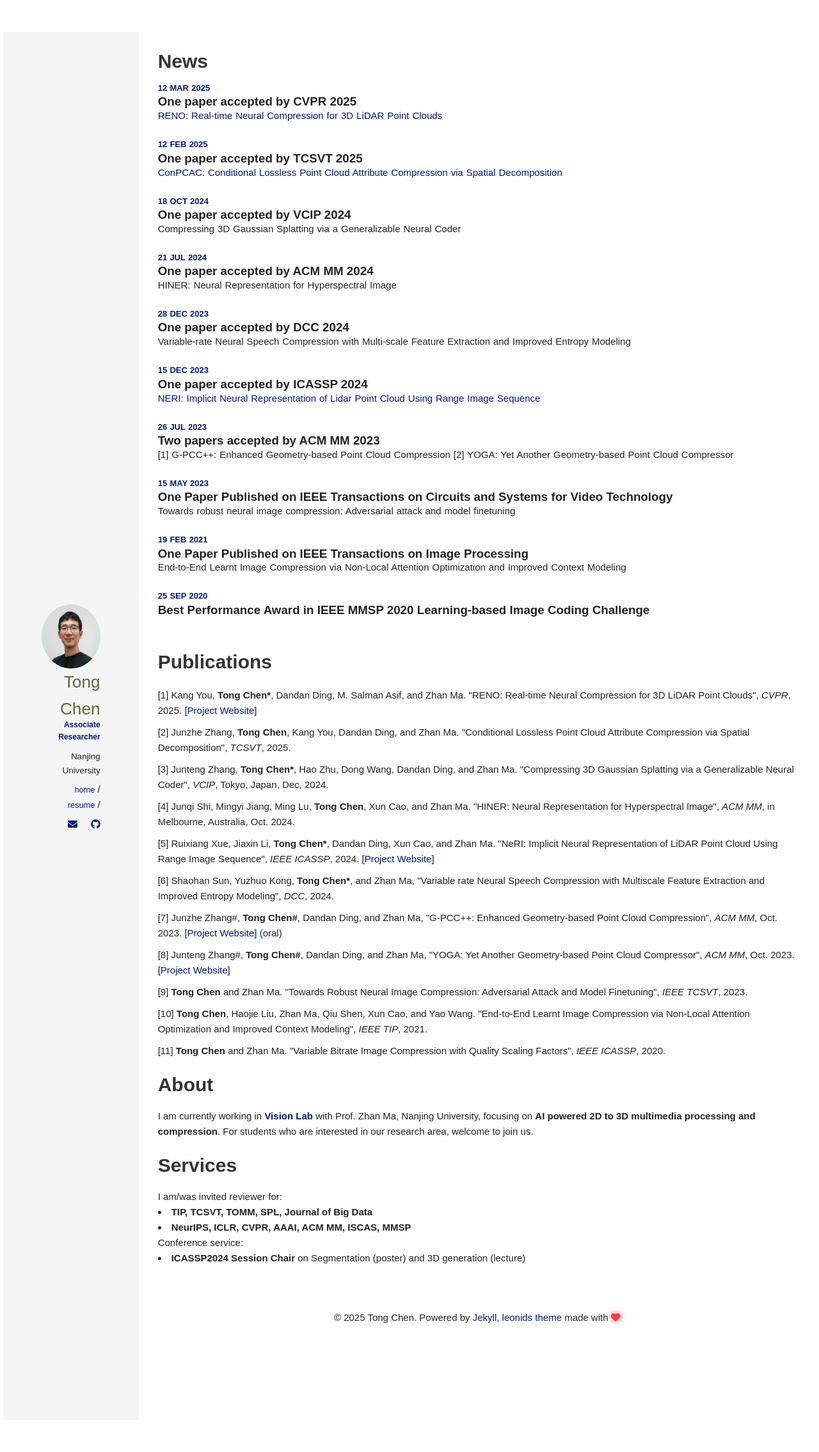
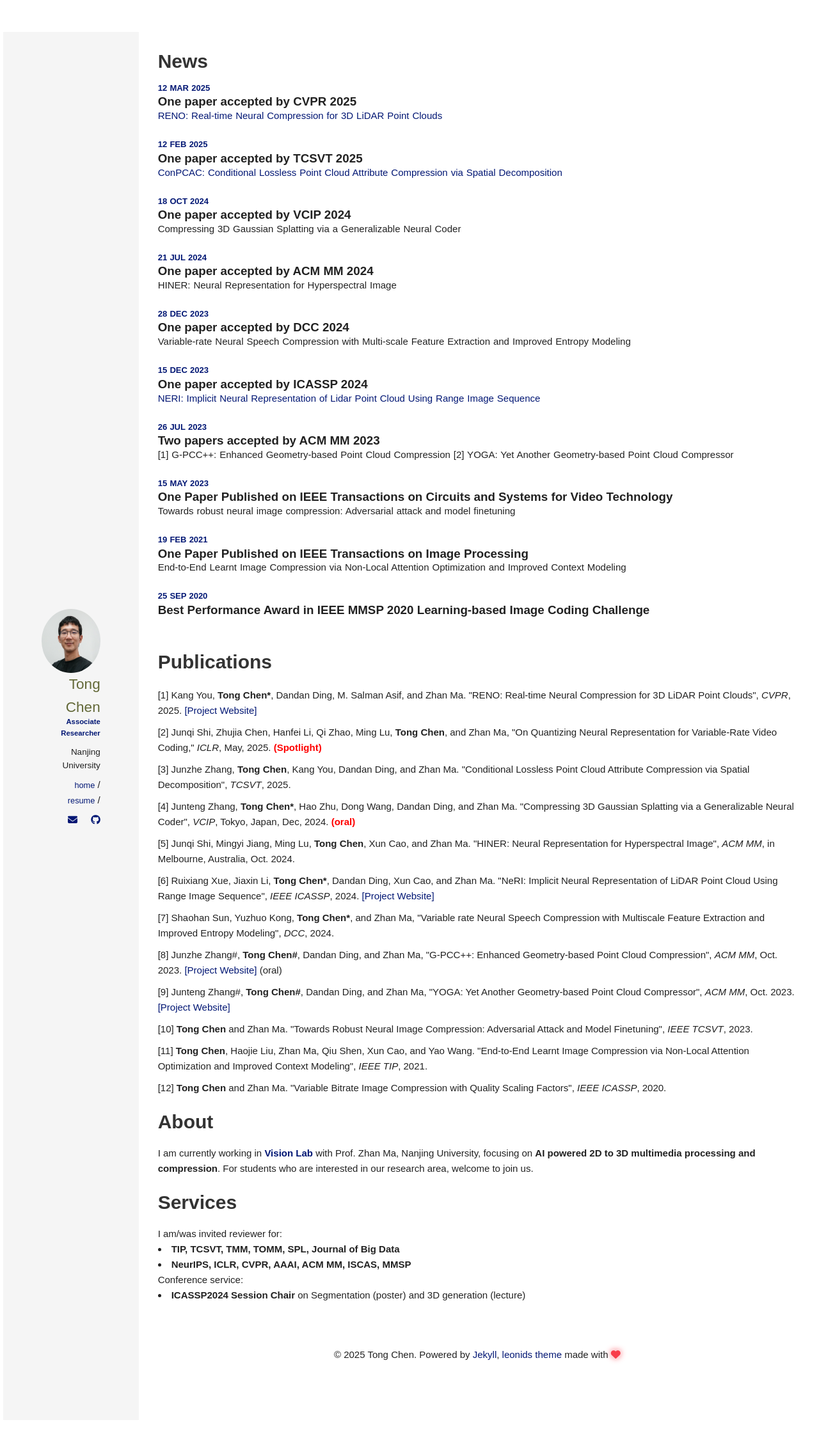
Before and after one commit to tongxyh/tongxyh.github.io, a Jekyll site: the page built from index.html, in a window 1280 px wide. Shown: the whole page at 64% size. Built offline with Jekyll 4.4.1, drawn with Linux system fonts in a browser that asks for light colours; nearby versions of some CDN libraries.

Commit message:
layout optimization and ICLR update

```diff
--- a/_config.yml
+++ b/_config.yml
@@ -62,7 +62,6 @@ owner:
   steam: #username
   # dribbble: jakenherman
   youtube: #username
-  soundcloud: #username
   weibo: #username
   flickr: #username
   500px: #username
@@ -70,4 +69,3 @@ owner:
   reddit: #username
   telegram: #username
   tripadvisor : #username
-  strava: #username
--- a/_includes/sections/about.html
+++ b/_includes/sections/about.html
@@ -10,7 +10,7 @@
 
 <div>
     I am/was invited reviewer for:
-     <li><strong>TIP, TCSVT, TOMM, SPL, Journal of Big Data</strong></li>
+     <li><strong>TIP, TCSVT, TMM, TOMM, SPL, Journal of Big Data</strong></li>
      <li><strong>NeurIPS, ICLR, CVPR, AAAI, ACM MM, ISCAS, MMSP</strong></li>
     Conference service:
     <li><strong>ICASSP2024 Session Chair</strong> on Segmentation (poster) and 3D generation (lecture)</li>
--- a/_includes/sections/publications.html
+++ b/_includes/sections/publications.html
@@ -47,9 +47,11 @@
         <ol>
             <li>Kang You, <strong>Tong Chen*</strong>, Dandan Ding, M. Salman Asif, and Zhan Ma. "RENO: Real-time Neural Compression for 3D LiDAR Point Clouds", <em>CVPR</em>, 2025. <a href="https://github.com/NJUVISION/RENO" target="_blank" rel="noopener noreferrer">[Project Website]</a></li>
 
+            <li>Junqi Shi, Zhujia Chen, Hanfei Li, Qi Zhao, Ming Lu, <strong>Tong Chen</strong>, and Zhan Ma, "On Quantizing Neural Representation for Variable-Rate Video Coding," <em>ICLR</em>, May, 2025. <strong style="color: red;">(Spotlight)</strong></li>
+
             <li>Junzhe Zhang, <strong>Tong Chen</strong>, Kang You, Dandan Ding, and Zhan Ma. "Conditional Lossless Point Cloud Attribute Compression via Spatial Decomposition", <em>TCSVT</em>, 2025.</li>
 
-            <li>Junteng Zhang, <strong>Tong Chen*</strong>, Hao Zhu, Dong Wang, Dandan Ding, and Zhan Ma. "Compressing 3D Gaussian Splatting via a Generalizable Neural Coder", <em>VCIP</em>, Tokyo, Japan, Dec, 2024.</li>
+            <li>Junteng Zhang, <strong>Tong Chen*</strong>, Hao Zhu, Dong Wang, Dandan Ding, and Zhan Ma. "Compressing 3D Gaussian Splatting via a Generalizable Neural Coder", <em>VCIP</em>, Tokyo, Japan, Dec, 2024. <strong style="color: red;">(oral)</strong></li>
 
             <li>Junqi Shi, Mingyi Jiang, Ming Lu, <strong>Tong Chen</strong>, Xun Cao, and Zhan Ma. "HINER: Neural Representation for Hyperspectral Image", <em>ACM MM</em>, in Melbourne, Australia, Oct. 2024.</li>
 
@@ -66,6 +68,7 @@
             <li><strong>Tong Chen</strong>, Haojie Liu, Zhan Ma, Qiu Shen, Xun Cao, and Yao Wang. "End-to-End Learnt Image Compression via Non-Local Attention Optimization and Improved Context Modeling", <em>IEEE TIP</em>, 2021.</li>
 
             <li><strong>Tong Chen</strong> and Zhan Ma. "Variable Bitrate Image Compression with Quality Scaling Factors", <em>IEEE ICASSP</em>, 2020.</li>
+
         </ol>
     </section>
 </body>
--- a/_sass/pages/_layout.scss
+++ b/_sass/pages/_layout.scss
@@ -32,13 +32,13 @@
   .author_name {
     display: block;
     color: #626837;
-    font-size: 1.75em;
+    font-size: 1.5em;
     text-transform: upcase;
   }
   .author_job {
     display: block;
     color: $secondary;
-    font-size: 0.8em;
+    font-size: 0.75em;
     font-weight: 700;
     text-transform: upcase;
     margin: -5px auto 10px;
```
